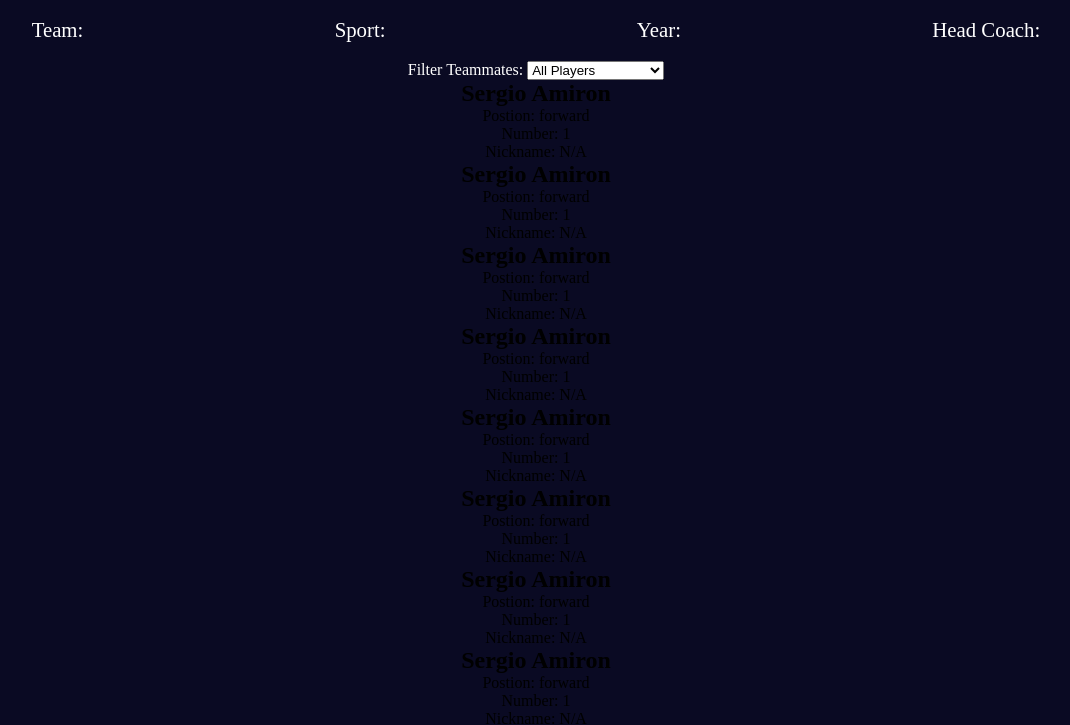
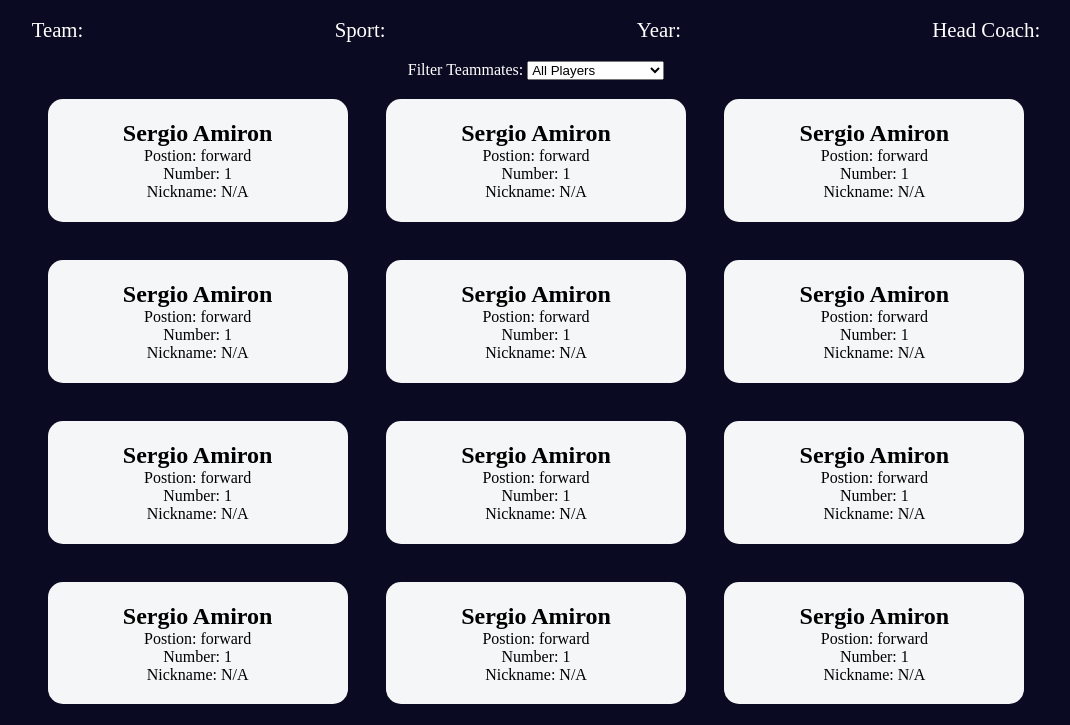
Before and after one commit to alexnewman42/TeamCards, a plain HTML site: page index.html in a window 1280 px wide. Shown: the part 71-796 px from the top of the page, without its empty margins (104-1174 px from the left). Drawn offline with Linux system fonts and the light colour scheme.

Commit message:
Finish formating

```diff
--- a/styles.css
+++ b/styles.css
@@ -37,3 +37,28 @@ footer {
     font-size: 1.3rem;
     margin: 1.2rem 0;
 }
+
+.option-label {
+    font-size: 1.2rem;
+}
+
+.cards {
+    display: flex;
+    flex-wrap: wrap;
+    justify-content: center;
+    align-items: center;
+}
+
+.player-card {
+    background-color: var(--light-grey);
+    padding: 1.3rem;
+    margin: 1.2rem;
+    width: 300px;
+    border-radius: 15px;
+}
+
+@media (max-width: 768px) {
+    .team-stats {
+        flex-direction: column;
+    }
+}
```
